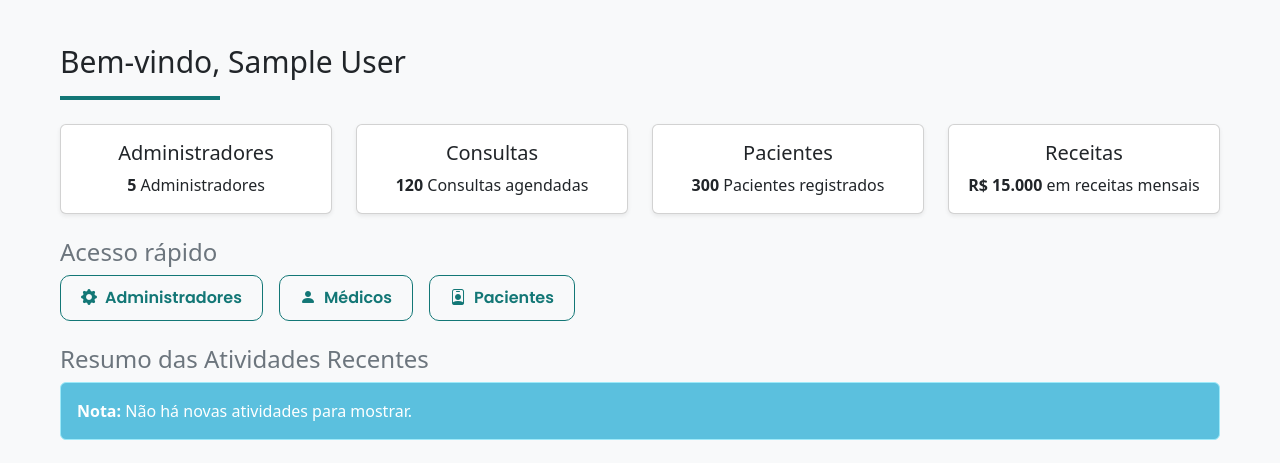
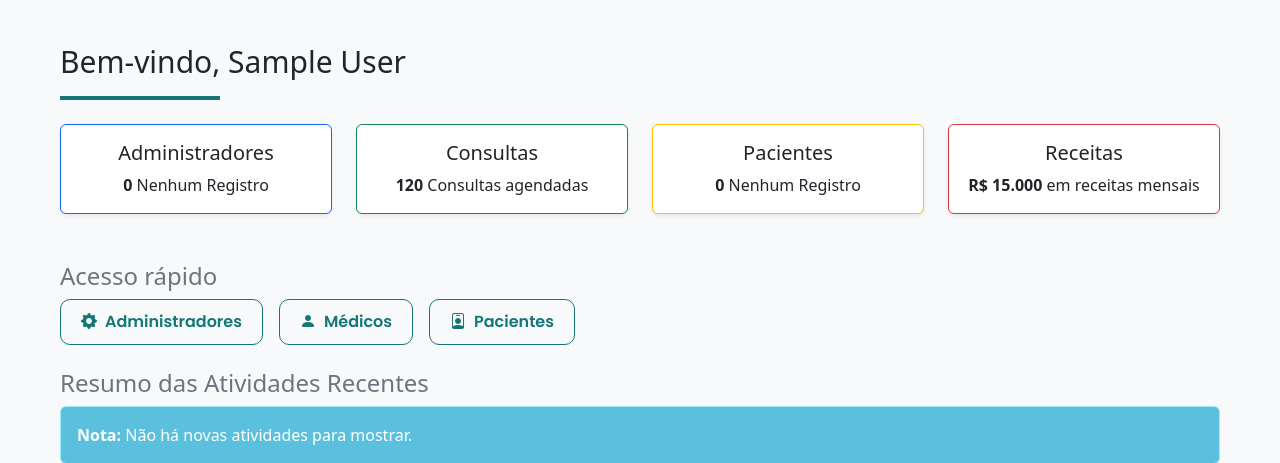
Before and after one commit to thigodev/VittaClinic, a PHP site: page /clinic_management/views/dashboard.php in a window 1280 px wide. Shown: the part 82-545 px from the top of the page. Run offline with PHP 8.4, Linux system fonts and the light colour scheme; the visitor is signed in with stand-in values (Sample User, id 1); data comes from the database, SQL or seed files in the repository.

Commit message:
adicionei a quantidade de pacientes e administradores no dashboard - falta consultas e receitas

```diff
--- a/clinic_management/views/dashboard.php
+++ b/clinic_management/views/dashboard.php
@@ -1,6 +1,23 @@
 <?php
+require_once '../config/Database.php';
+require_once '../classes/AdminPadrao.php';
+require_once '../config/Database.php';
+require_once '../classes/Paciente.php';
+
 session_start();
 $clinicName = $_SESSION['nome'];
+$clinicaId = $_SESSION['id'];
+
+// Contar os administradores
+$adminPadrao = new AdminPadrao(null, null, null, null);
+$admins = $adminPadrao->getAll($clinicaId);
+$adminCount = count($admins);
+
+// Contar os pacientes
+$paciente = new Paciente(null, null, null, null, null, null);
+$pacientes = $paciente->getAll($clinicaId);
+$pacientesCount = count($pacientes);
+
 ?>
 
 <!DOCTYPE html>
@@ -34,17 +51,20 @@ $clinicName = $_SESSION['nome'];
         <h1 class="wellcome-title h3 mb-4 "><?php echo "Bem-vindo, {$clinicName}"; ?></h1>
 
         <div class="row">
-            <div class="col-lg-3 col-md-6 col-sm-12 mb-4">
-                <div class="card shadow-sm">
+            <div class="col-lg-3 col-md-6 col-sm-12 mb-5">
+                <div class="card shadow-sm border-primary">
                     <div class="card-body">
-                        <h5 class="card-title text-center ">Administradores</h5>
-                        <p class="card-text text-center"><strong>5</strong> Administradores</p>
+                        <h5 class="card-title text-center">Administradores</h5>
+                        <p class="card-text text-center">
+                            <strong><?php echo $adminCount; ?></strong>
+                            <?php echo ($adminCount == 1) ? 'Administrador Cadastrado' : ($adminCount > 0 ? 'Administradores Cadastrados' : 'Nenhum Registro'); ?>
+                        </p>
                     </div>
                 </div>
             </div>
 
             <div class="col-lg-3 col-md-6 col-sm-12 mb-4">
-                <div class="card shadow-sm">
+                <div class="card shadow-sm border-success">
                     <div class="card-body">
                         <h5 class="card-title text-center">Consultas</h5>
                         <p class="card-text text-center"><strong>120</strong> Consultas agendadas</p>
@@ -53,16 +73,18 @@ $clinicName = $_SESSION['nome'];
             </div>
 
             <div class="col-lg-3 col-md-6 col-sm-12 mb-4">
-                <div class="card shadow-sm">
+                <div class="card shadow-sm border-warning">
                     <div class="card-body">
                         <h5 class="card-title text-center">Pacientes</h5>
-                        <p class="card-text text-center"><strong>300</strong> Pacientes registrados</p>
+                        <p class="card-text text-center"><strong><?php echo $pacientesCount; ?></strong>
+                            <?php echo ($pacientesCount == 1) ? 'Paciente Cadastrado' : ($pacientesCount > 0 ? 'Pacientes Cadastrados' : 'Nenhum Registro'); ?>
+                        </p>
                     </div>
                 </div>
             </div>
 
             <div class="col-lg-3 col-md-6 col-sm-12 mb-4">
-                <div class="card shadow-sm">
+                <div class="card shadow-sm border-danger">
                     <div class="card-body">
                         <h5 class="card-title text-center">Receitas</h5>
                         <p class="card-text text-center"><strong>R$ 15.000</strong> em receitas mensais</p>
@@ -70,6 +92,8 @@ $clinicName = $_SESSION['nome'];
                 </div>
             </div>
         </div>
+
+
         <div class="row">
             <div class="col-12 mb-4">
                 <h4 class="text-secondary">Acesso rápido</h4>
```
Also changed, not shown: clinic_management/views/adminPatientsView.php (+0 -8 lines).
